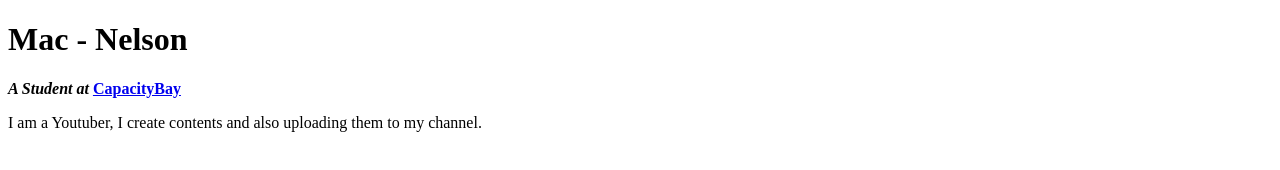
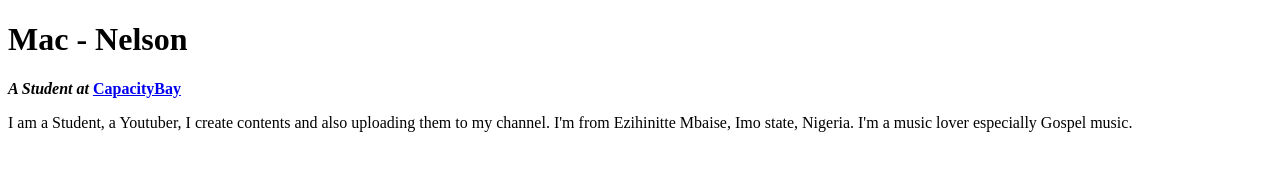
Before and after one commit to macnelsonoj/the-final-html, a plain HTML site: page pages/about/about.html in a window 1280 px wide. Drawn offline with Linux system fonts and the light colour scheme.

Commit message:
new change

```diff
--- a/pages/about/about.html
+++ b/pages/about/about.html
@@ -9,6 +9,9 @@
 <body>
     <h1>Mac - Nelson</h1>
                     <p> <em> <b> A Student at </em>  <a href="https://capacitybay.org/">  CapacityBay </ul></a></b></p>
-                    <p>I am a Youtuber, I create contents and also uploading them to my channel.</p>
+                    <p>I am a Student, a Youtuber, I create contents and also uploading them to my channel. I'm  from Ezihinitte Mbaise, Imo state, Nigeria.
+                        I'm a music lover especially Gospel music.
+
+                    </p>
 </body>
 </html>
```
